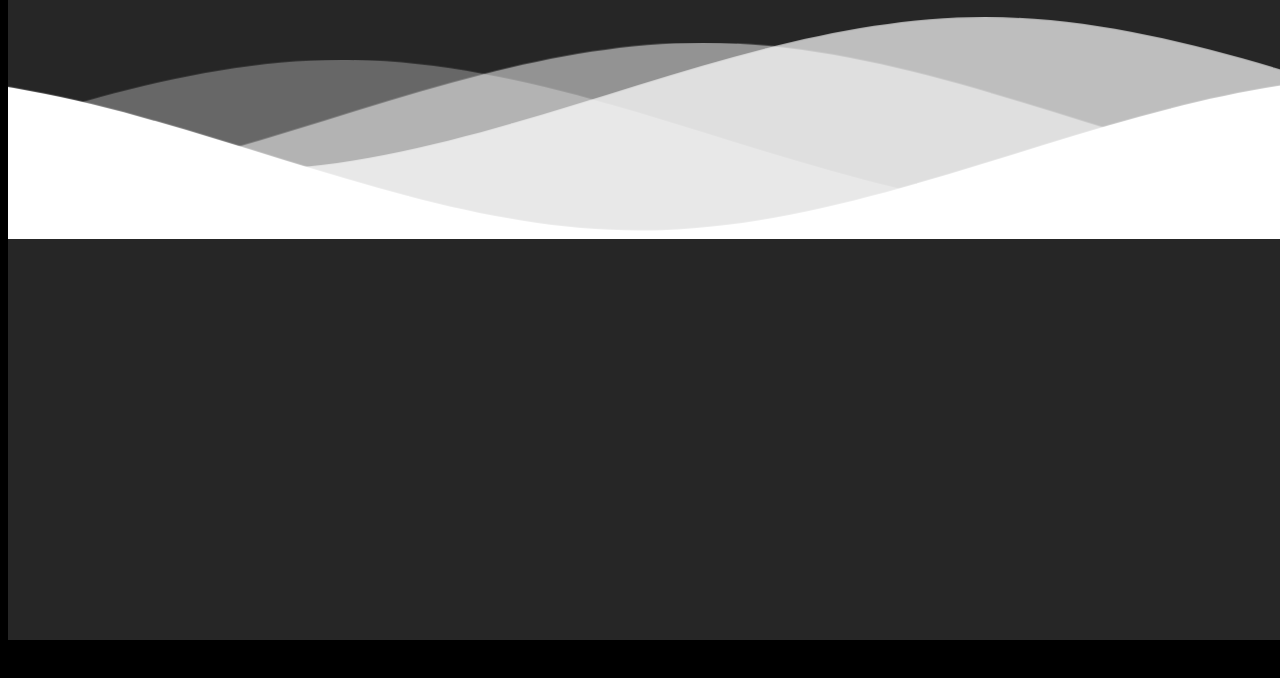
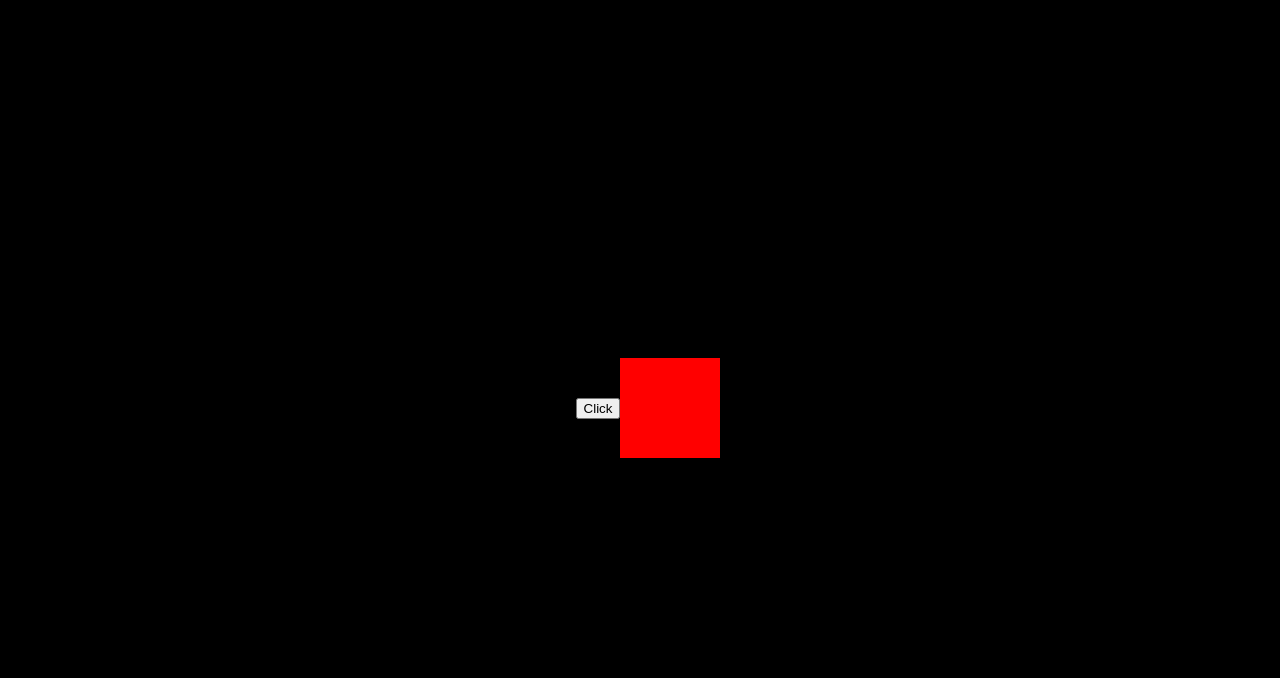
Before and after one commit to jazznerd206/Vanilla, a website: page public/index.html in a window 1280 px wide. Drawn offline with Linux system fonts and the light colour scheme.

Commit message:
add mountains, incomplete

```diff
--- /dev/null
+++ b/public/Mountains/script.js
@@ -0,0 +1,17 @@
+mountains = document.createElement('div')
+mountains.setAttribute('class', 'mountains')
+mountains.setAttribute('id', 'mountains')
+mountains.setAttribute('style', 'height:100px;width:100px;background:red')
+document.body.appendChild(mountains)
+
+
+function Mountains(height, speed, variance, color) {
+    this.height = height;
+    this.speed = speed;
+    this.varianvce = variance;
+    this.color = color;
+}
+
+let mountainRow = new Mountains(100,5,50,'black');
+
+console.log(mountainRow)
--- a/public/index.html
+++ b/public/index.html
@@ -5,7 +5,7 @@
     <meta name="viewport" content="width=device-width, initial-scale=1.0">
     <title>Vanilla</title>
     <link href="styles.css" type="text/css" rel="stylesheet">
-    <link href="CSS_Tricks/styles.css" type="text/css" rel="stylesheet">
+    <link href="Mountains/styles.css" type="text/css" rel="stylesheet">
     <style>
         @import url('https://fonts.googleapis.com/css2?family=Rock+Salt&display=swap');
     </style>
@@ -13,7 +13,9 @@
 <body>
 
     <!-- <canvas id="draw"></canvas> -->
+    <!-- <div id="mountains"></div> -->
 
+    <button id="switch">Click</button>
 
     <!-- <div class="wrapper">
         <div class="perspective">
@@ -26,35 +28,8 @@
 
         </div>
     </div> -->
-    <div class="container">
-      <!-- <div class="block"> -->
-        <svg class="waves" xmlns="http://www.w3.org/2000/svg" xmlns:xlink="http://www.w3.org/1999/xlink"
-        viewBox="0 24 150 28" preserveAspectRatio="none" shape-rendering="auto">
-        <defs>
-        <path id="gentle-wave" d="M-160 44c30 0 58-18 88-18s 58 18 88 18 58-18 88-18 58 18 88 18 v44h-352z" />
-        </defs>
-        <g class="col">
-          <use xlink:href="#gentle-wave" x="48" y="0" fill="rgba(255,255,255,0.7" />
-          <use xlink:href="#gentle-wave" x="48" y="3" fill="rgba(255,255,255,0.5)" />
-          <use xlink:href="#gentle-wave" x="48" y="5" fill="rgba(255,255,255,0.3)" />
-          <use xlink:href="#gentle-wave" x="48" y="7" fill="#fff" />
-        </g>
-      </svg>
-        <!-- <div class="col"></div>
-        <div class="col"></div>
-        <div class="col"></div>
-        <div class="col"></div>
-        <div class="col"></div>
-        <div class="col"></div>
-        <div class="col"></div>
-        <div class="col"></div>
-        <div class="col"></div>
-        <div class="col"></div>
-        <div class="col"></div>
-        <div class="col"></div> -->
-      <!-- </div> -->
-    </div>
 
-    <!-- <script src="/Write/script.js"></script> -->
+
+    <script src="/Mountains/script.js"></script>
 </body>
 </html>
```
Also changed, not shown: public/Mountains/styles.css (added).
